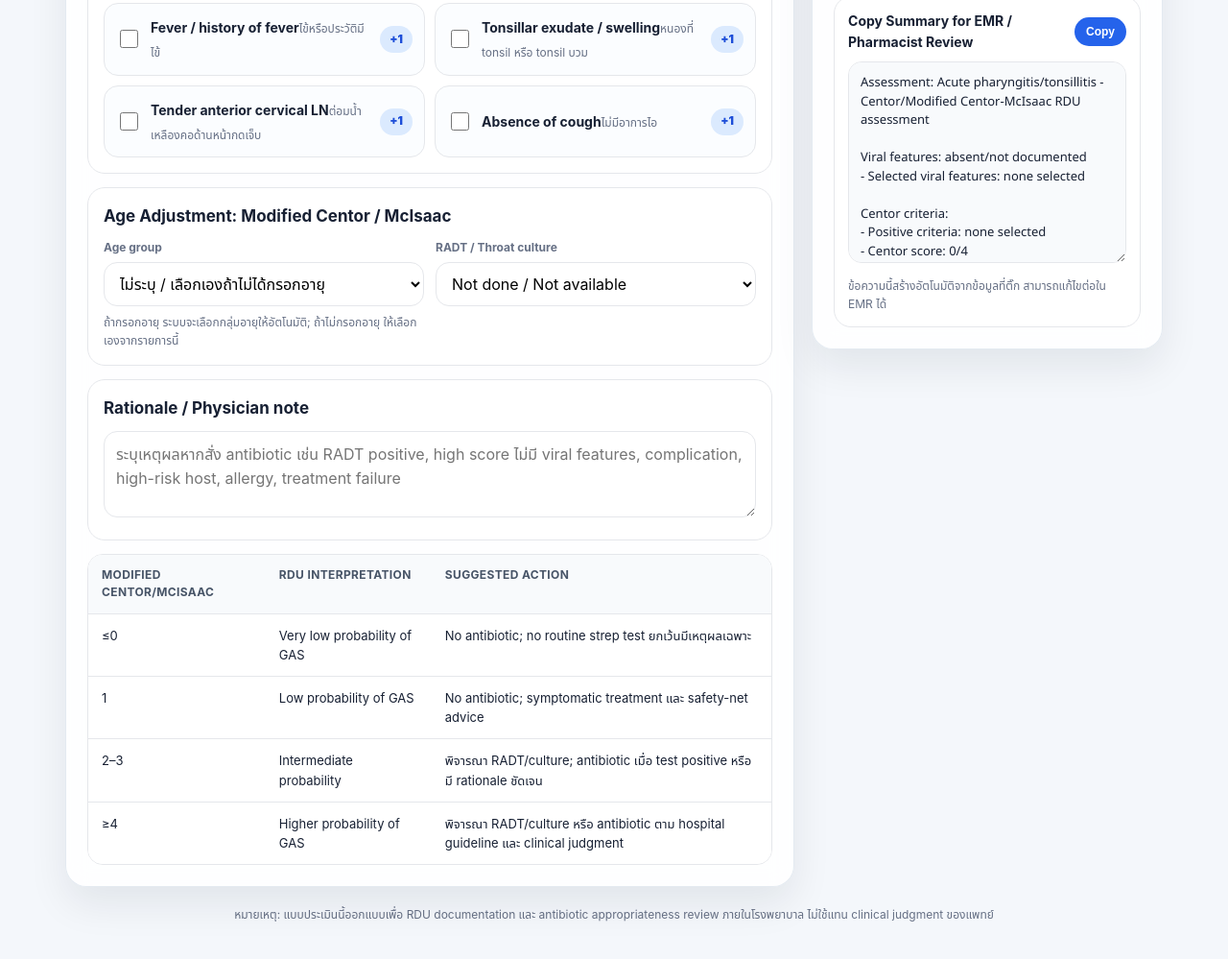
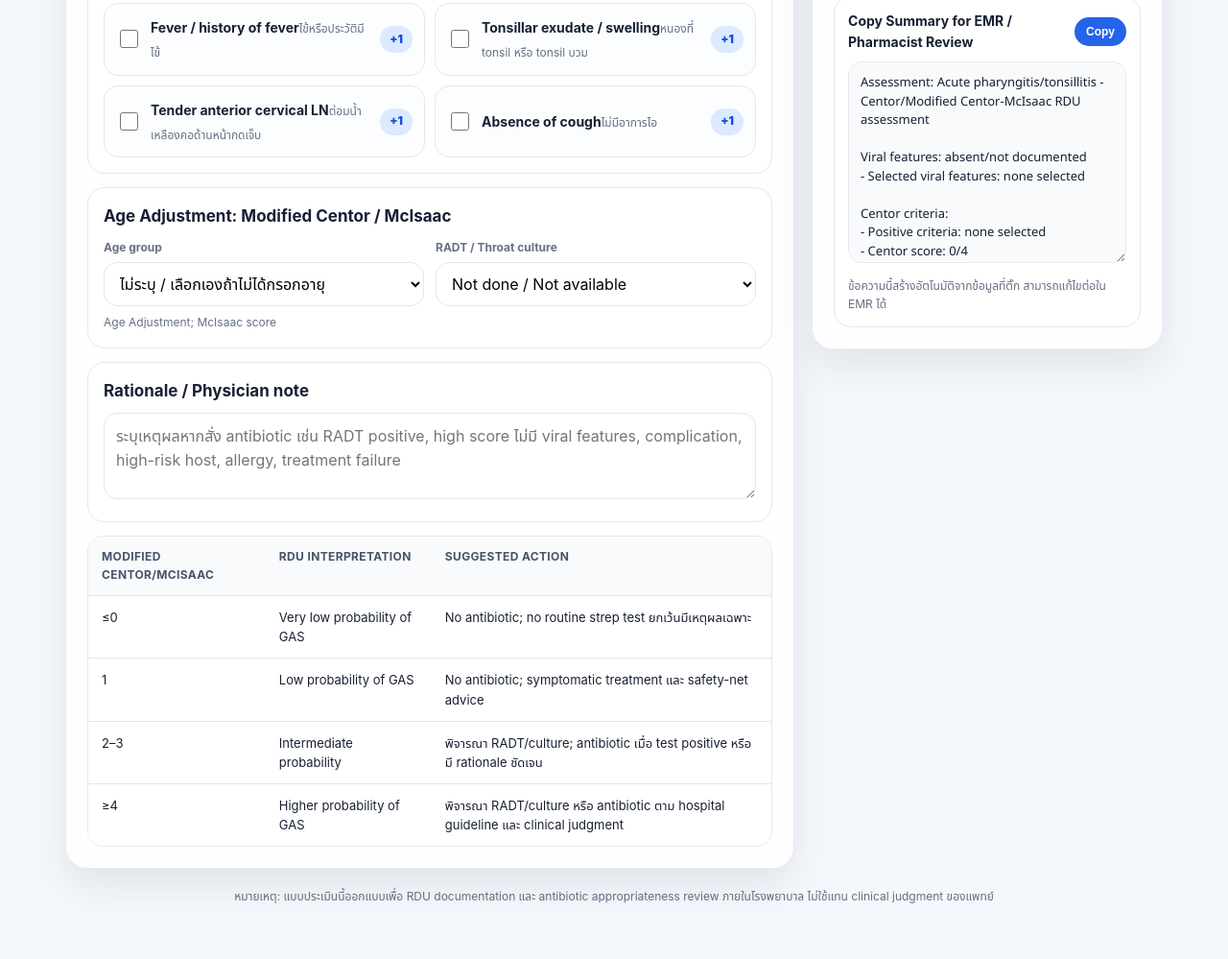
Before and after one commit to JuiPharm/BHH_RDU-URI_Assessment, a plain HTML site: page index.html in a window 1280 px wide. Shown: the part 1019-2018 px from the top of the page at 96% size. Drawn offline with Linux system fonts and the light colour scheme.

Commit message:
Update hint text for age selection

```diff
--- a/index.html
+++ b/index.html
@@ -678,7 +678,7 @@
                   <option value="adult" data-score="0">15–44 ปี = 0</option>
                   <option value="older" data-score="-1">≥45 ปี = -1</option>
                 </select>
-                <div class="copy-hint">ถ้ากรอกอายุ ระบบจะเลือกกลุ่มอายุให้อัตโนมัติ; ถ้าไม่กรอกอายุ ให้เลือกเองจากรายการนี้</div>
+                <div class="copy-hint">Age Adjustment; McIsaac score</div>
               </div>
               <div class="field">
                 <label>RADT / Throat culture</label>
```
